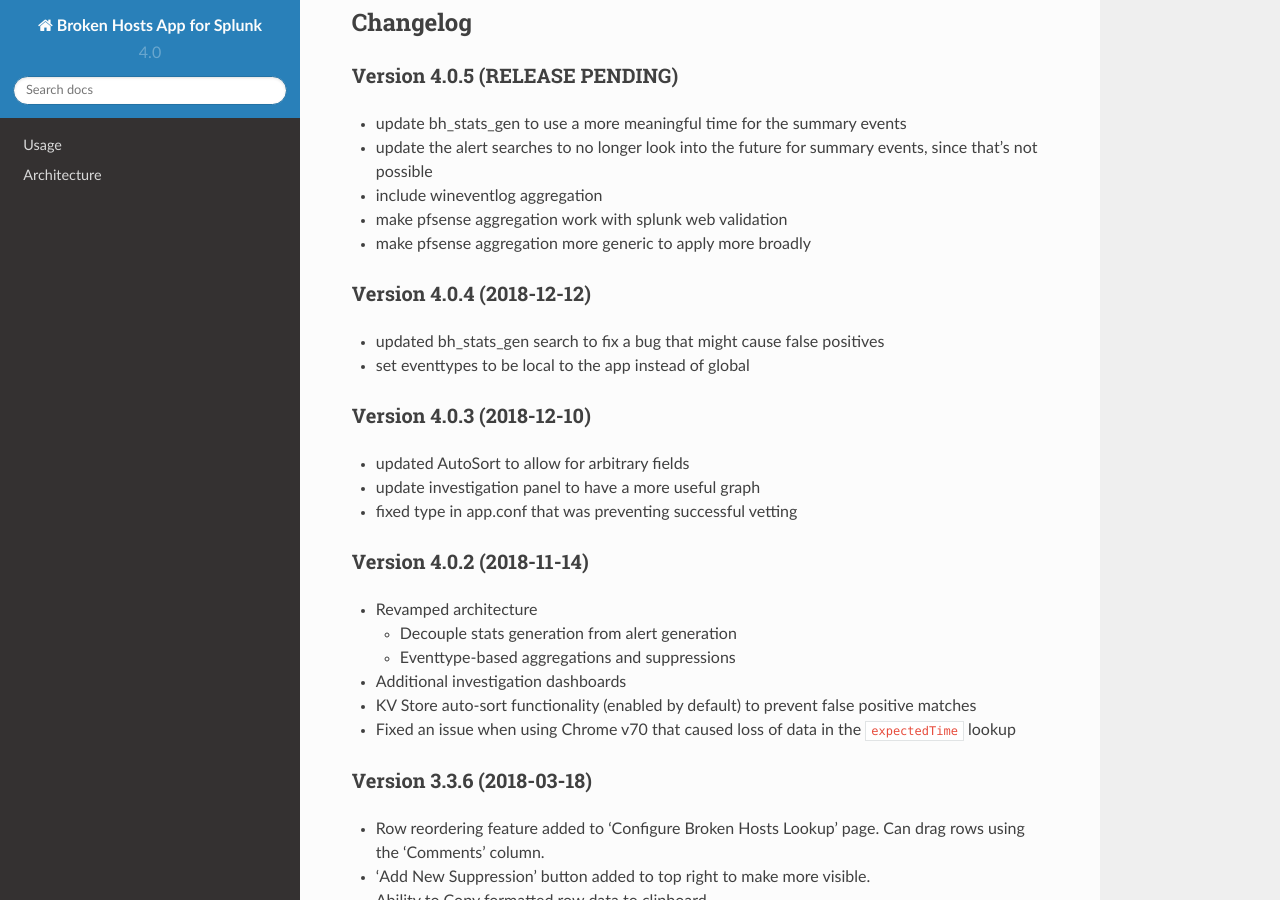
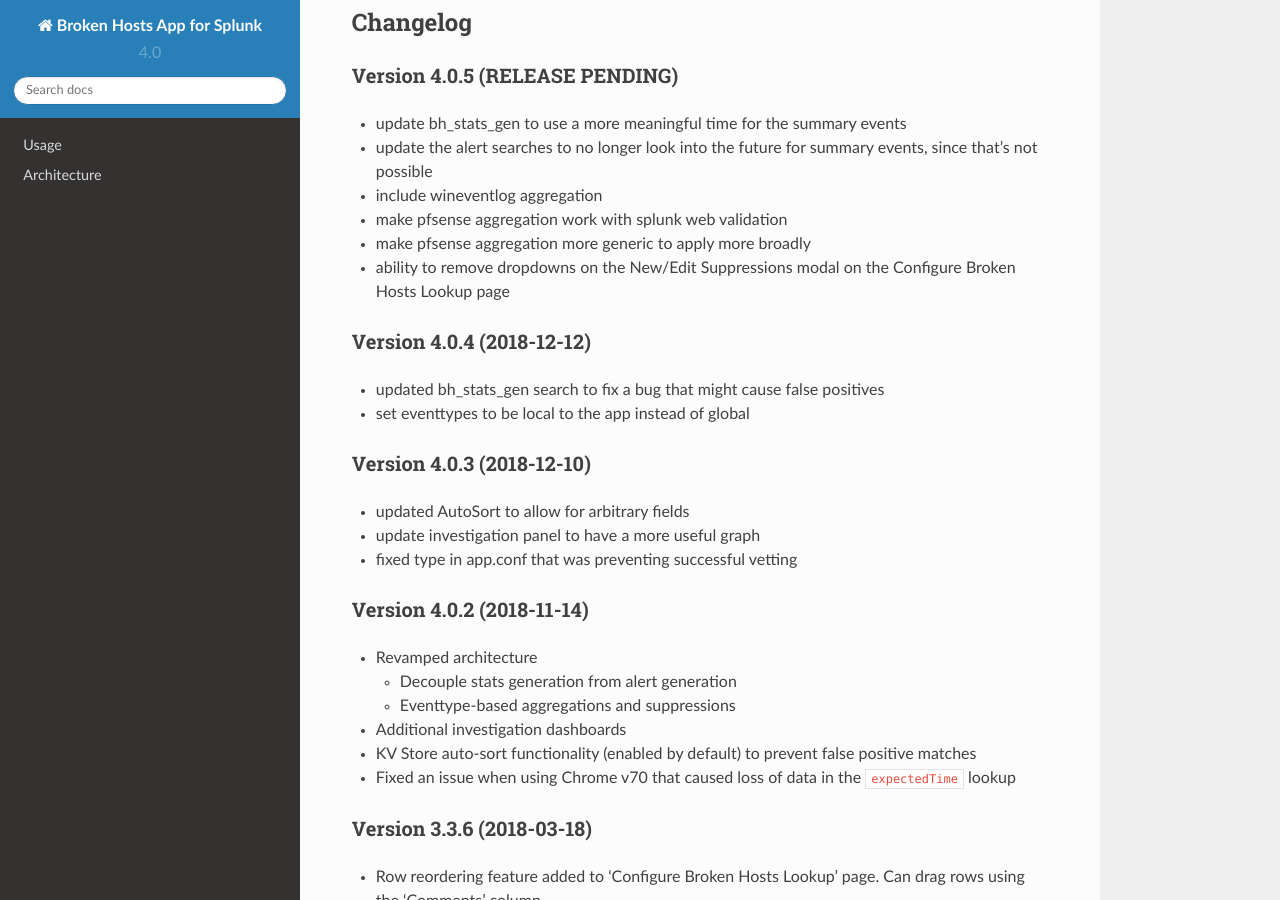
Before and after one commit to HurricaneLabs/brokenhosts, a Sphinx documentation site: the page built from docs/index.rst, in a window 1280 px wide and 900 px high, scrolled down 1644 px. Built offline with Sphinx 7.4.7 and the Read the Docs theme 2.0.0, drawn with Linux system fonts in a browser that asks for light colours.

Commit message:
Updated index.rst ref. to 4.0.5

```diff
--- a/docs/index.rst
+++ b/docs/index.rst
@@ -72,6 +72,7 @@ Version 4.0.5 (RELEASE PENDING)
 - include wineventlog aggregation
 - make pfsense aggregation work with splunk web validation
 - make pfsense aggregation more generic to apply more broadly
+- ability to remove dropdowns on the New/Edit Suppressions modal on the Configure Broken Hosts Lookup page
 
 Version 4.0.4 (2018-12-12)
 ~~~~~~~~~~~~~~~~~~~~~~~~~~~~~~~
```
